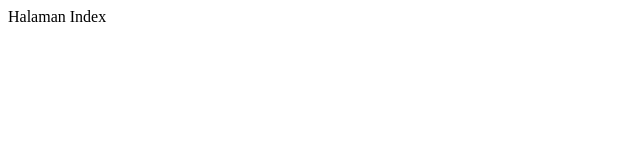
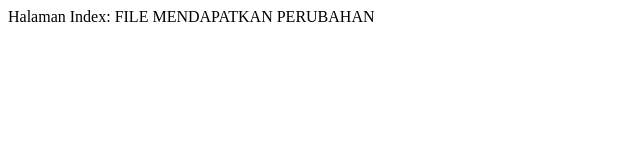
Before and after one commit to kaimlw/belajar-git, a plain HTML site: page index.html in a window 1280 px wide. Shown: the whole page, without its empty margins (0-640 px from the left). Drawn offline with Linux system fonts and the light colour scheme.

Commit message:
Perubahan Kedua Pada Index.html

```diff
--- a/index.html
+++ b/index.html
@@ -7,6 +7,6 @@
     <title>Index</title>
 </head>
 <body>
-    Halaman Index
+    Halaman Index: FILE MENDAPATKAN PERUBAHAN
 </body>
 </html>
```
